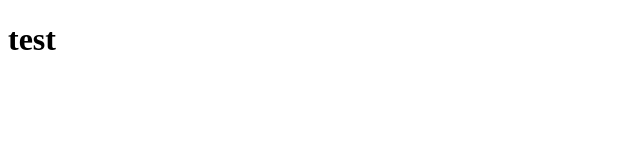
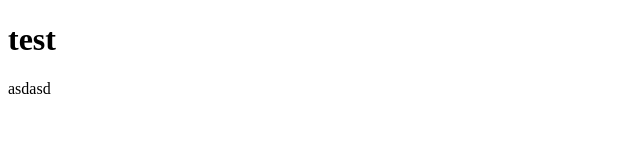
Before and after one commit to firhan200/Test, a plain HTML site: page index.html in a window 1280 px wide. Shown: the full height of the page, 0-640 px from the left. Drawn offline with Linux system fonts and the light colour scheme.

Commit message:
versi 2
Tambahan paragraph

```diff
--- a/index.html
+++ b/index.html
@@ -4,5 +4,6 @@
 	</head>
 	<body>
 		<h1>test</h1>
+		<p>asdasd</p>
 	</body>
 </html>
```
